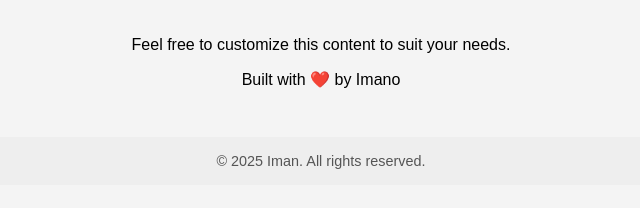
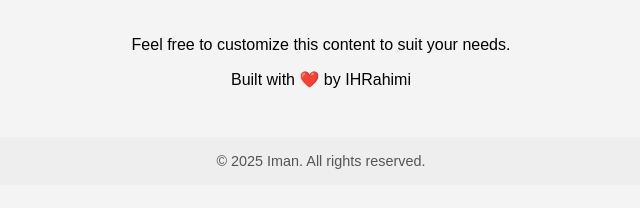
Before and after one commit to ihrahimi/DevOps, a plain HTML site: page jenkins/nginx-simple/index.html in a window 1280 px wide. Shown: the part 190-398 px from the top of the page, 319-959 px from the left. Drawn offline with Linux system fonts and the light colour scheme.

Commit message:
Update index.html

```diff
--- a/jenkins/nginx-simple/index.html
+++ b/jenkins/nginx-simple/index.html
@@ -35,7 +35,7 @@
   </header>
   <main>
     <p>Feel free to customize this content to suit your needs.</p>
-    <p>Built with ❤️ by Imano</p>
+    <p>Built with ❤️ by IHRahimi</p>
   </main>
   <footer>
     &copy; 2025 Iman. All rights reserved.
```
